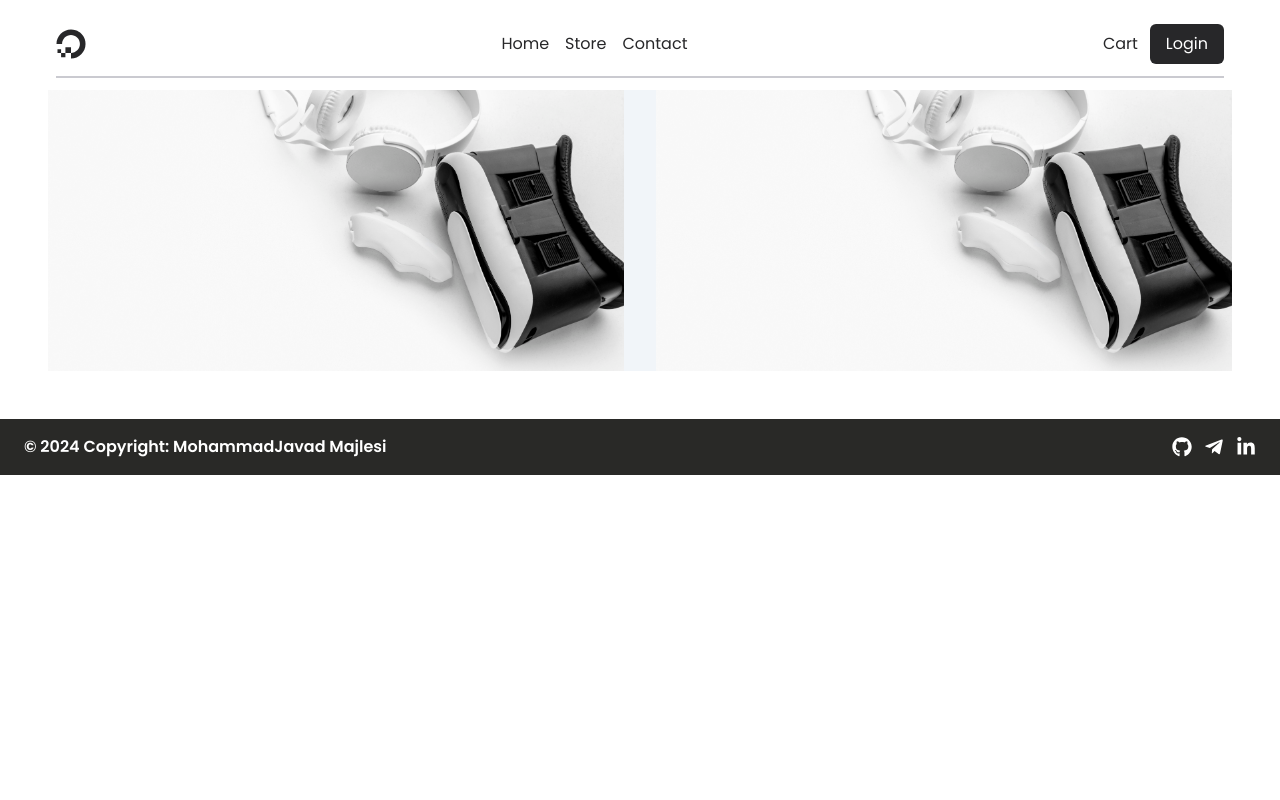
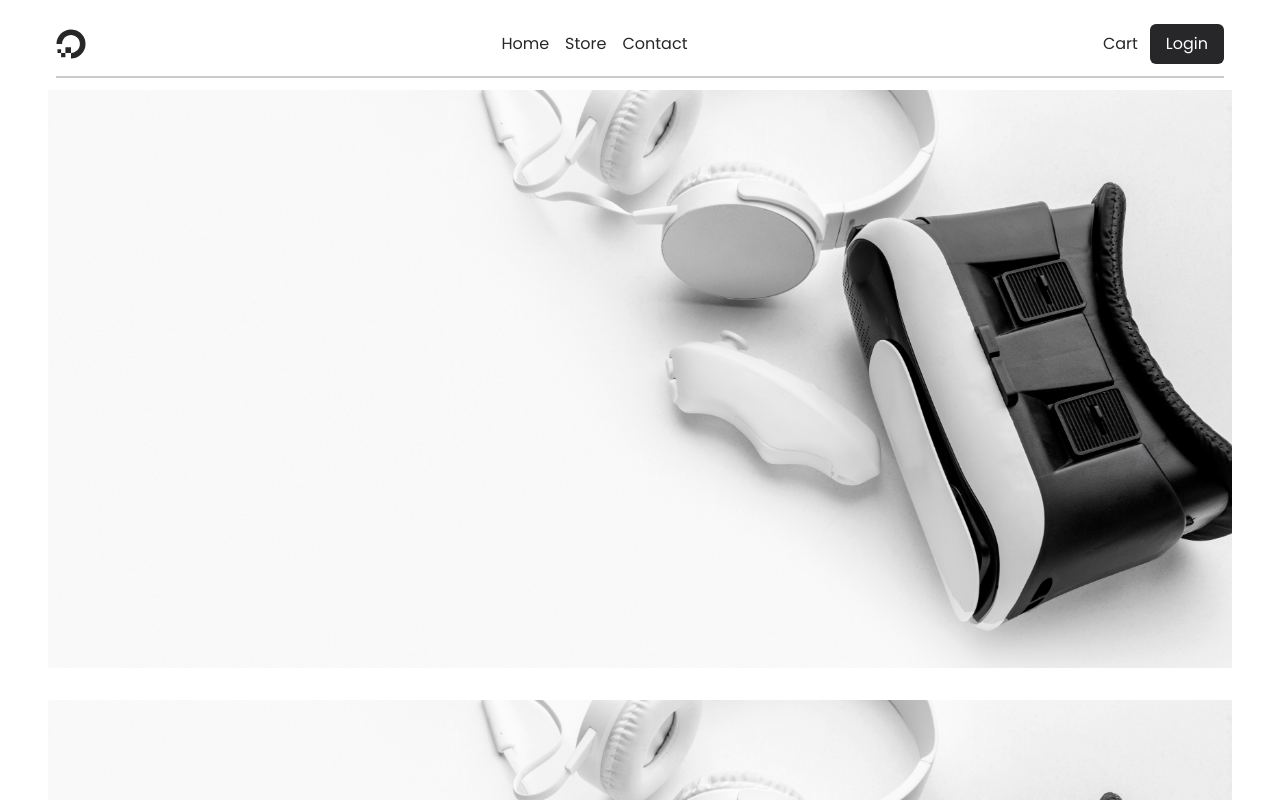
Before and after one commit to mjmajlesi/ecommereShop, a Next.js app: page /Cart in a window 1280 px wide. Shown: the top 800 px of the page. Built offline with nearby package versions, Linux system fonts and the light colour scheme.

Commit message:
add and create Context for Shoping cart and fix bugs

```diff
--- a/src/Components/Deals.tsx
+++ b/src/Components/Deals.tsx
@@ -1,5 +1,5 @@
 import React from "react";
-import Off from "../../public/images/image-4.svg";
+import Off from "../../public/images/Category/image-4.svg";
 import Image from "next/image";
 import DealsTimer from "./DealsTimer";
 function Deals() {
--- /dev/null
+++ b/src/Context/ShopingCartContext.tsx
@@ -0,0 +1,21 @@
+"use client";
+import { IChildren } from "@/Components/Container";
+import { createContext, useState } from "react";
+
+interface ICartItems{
+    id : number
+    qty : number
+}
+
+const ShopingCartContext = createContext({});
+
+export function ShopingCartContextPro({children} : IChildren){
+
+    const [CartItems , setCartItems] = useState<ICartItems[]>([]);
+
+    return(
+        <ShopingCartContext.Provider value={{CartItems}}>
+            {children}
+        </ShopingCartContext.Provider>
+    )
+}
--- a/src/app/Cart/page.tsx
+++ b/src/app/Cart/page.tsx
@@ -6,12 +6,12 @@ function CartPage() {
   return (
     <div>
       <Container>
-        <div className='bg-slate-100 rounded-2xl grid grid-cols-12 gap-8'>
-          <div className='col-span-6 rounded-2xl'>
-            <Image className='h-full w-full' src={example} alt="images" />
+        <div className='rounded-2xl flex flex-wrap items-center justify-center  gap-8'>
+          <div className='rounded-2xl'>
+            <Image className='w-full h-full' src={example} alt="images" />
           </div>
-          <div className='col-span-6 rounded-2xl'>
-            <Image className='h-full w-full' src={example} alt="images" />
+          <div className='rounded-2xl'>
+            <Image className='w-full h-full' src={example} alt="images" />
           </div>
         </div>
       </Container>
--- a/src/app/layout.tsx
+++ b/src/app/layout.tsx
@@ -3,6 +3,7 @@ import "./globals.css";
 import Navbar from "@/Components/Navbar";
 import Footer from "@/Components/Footer";
 import {Poppins} from "next/font/google";
+import { ShopingCartContextPro } from "@/Context/ShopingCartContext";
 
 const poppins = Poppins({
   subsets: ["latin"],
@@ -24,9 +25,11 @@ export default function RootLayout({
       <body
       className={`${poppins.className}`}
       >
+        <ShopingCartContextPro>
         <Navbar />
         {children}
         <Footer />
+        </ShopingCartContextPro>
       </body>
     </html>
   );
```
